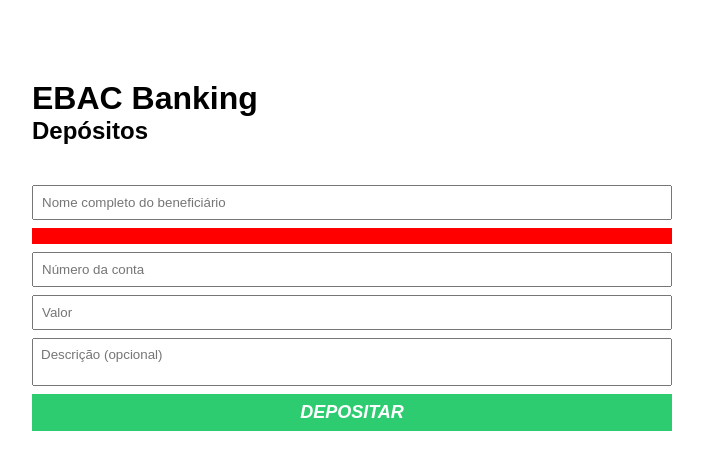
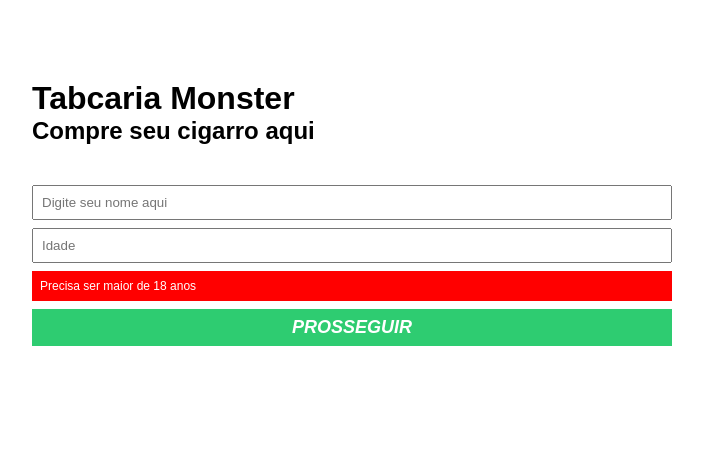
Before and after one commit to pedroluccs/Exercicio_Modulo_2, a plain HTML site: page index.html in a window 1280 px wide. Shown: the whole page, without its empty margins (288-991 px from the left). Drawn offline with Linux system fonts and the light colour scheme.

Commit message:
Update index.html
exercício feito

```diff
--- a/index.html
+++ b/index.html
@@ -2,26 +2,22 @@
 <html lang="pt-BR">
 <head>
     <meta charset="UTF-8">
-    <meta http-equiv="X-UA-Compatible" content="IE=edge">
     <meta name="viewport" content="width=device-width, initial-scale=1.0">
-    <title>HTML com JS</title>
-    <link rel="stylesheet" href="./main.css" />
+    <title>Tabacaria Monster</title>
+    <link rel="stylesheet" href="main.css">
 </head>
 <body>
     <div class="container">
-        <h1>EBAC Banking</h1>
-        <h2>Depósitos</h2>
-        <form id="form-deposito">
-            <input type="text" id="nome-beneficiario" required placeholder="Nome completo do beneficiário" />
-            <p class="error-message"></p>
-            <input type="number" id="numero-conta" required placeholder="Número da conta" />
-            <input type="number" id= "valor-deposito" required placeholder="Valor" />
-            <textarea placeholder="Descrição (opcional)" id="descricao"></textarea>
-            <button id="btn-depositar" type="submit">Depositar</button>
+        <h1>Tabcaria Monster</h1>
+        <h2>Compre seu cigarro aqui</h2>
+        <form id="form-compra">
+            <input type="text" id="nome-cliente" required placeholder="Digite seu nome aqui">
+            <input type="number" id="numero-idade" required placeholder="Idade">
+            <p class="error-message">Precisa ser maior de 18 anos</p>
+            <p class="success-message"></p>
+            <button id="btn-prosseguir" type="submit">Prosseguir</button>
         </form>
-        <p class="success-message"></p>
     </div>
-    <script src="./main.js"></script>
+    <script src="main.js"></script>
 </body>
-
 </html>
```
